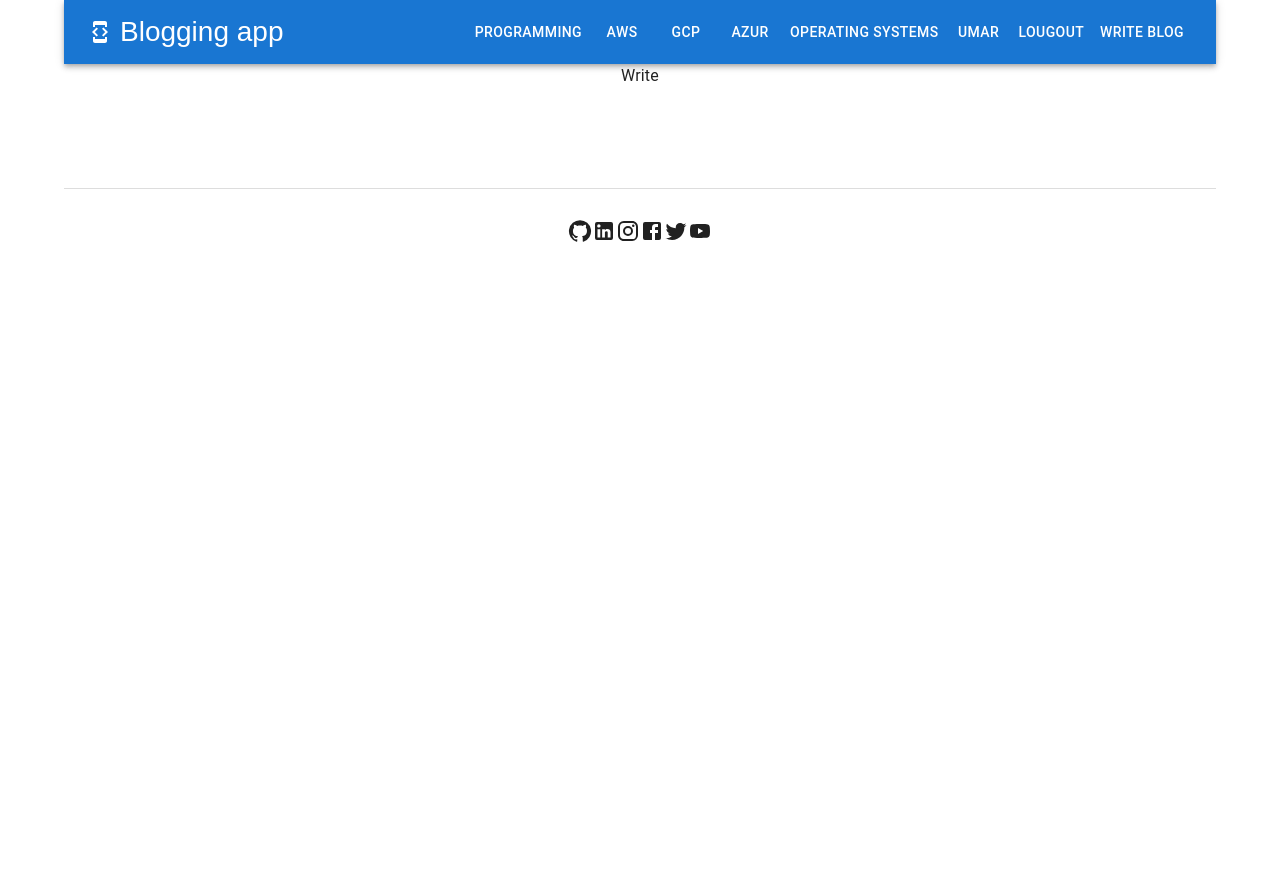
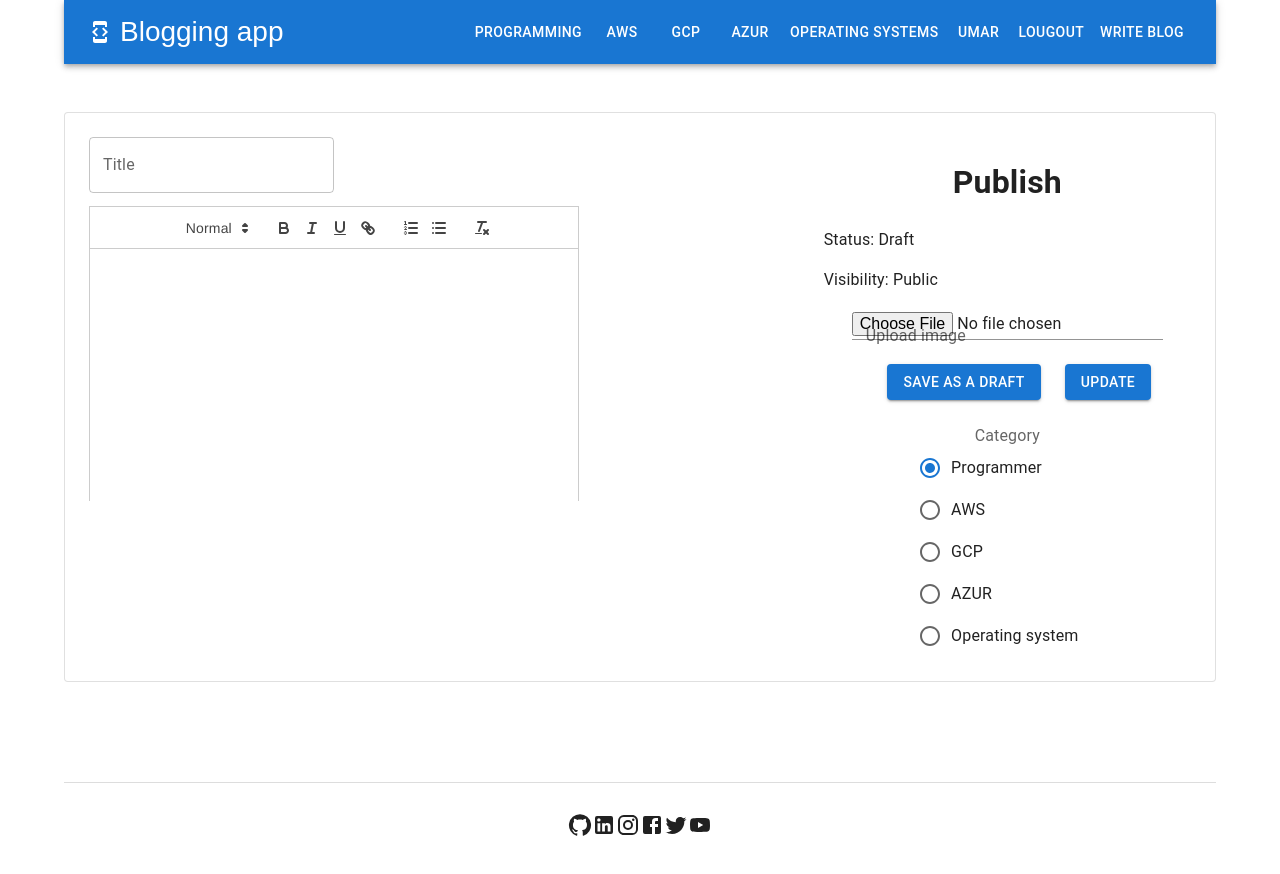
Before and after one commit to uumarabid/BloggingApplicationUmar, a React (Create React App) app in the folder webapp/: page /write in a window 1280 px wide. Before the commit the page ends 800 px from the top, so only its background shows below. Built offline with nearby package versions, Linux system fonts and the light colour scheme.

Commit message:
feat!: Add editor for writting blogs install react-quill,

```diff
--- /dev/null
+++ b/package.json
@@ -0,0 +1,5 @@
+{
+  "dependencies": {
+    "react-quill": "^2.0.0"
+  }
+}
--- a/webapp/src/App.css
+++ b/webapp/src/App.css
@@ -73,3 +73,13 @@ p {
 .manu-img {
   width: 100%;
 }
+
+.quill-title {
+  width: 100%;
+  height: 300px;
+}
+.react-quill {
+  height: 300px;
+  overflow: scroll;
+  padding-top: 5px;
+}
--- a/webapp/src/pages/Home.jsx
+++ b/webapp/src/pages/Home.jsx
@@ -37,7 +37,7 @@ const Home = () => {
   ];
   return (
     <div>
-      <Paper id="maincontent" variant="outlined" sx={{ my: { xs: 3, md: 6 }, p: { xs: 2, md: 3 } }}>
+      {/* <Paper id="maincontent" variant="outlined" sx={{ my: { xs: 3, md: 6 }, p: { xs: 2, md: 3 } }}> */}
       <h1>Welcome programmers</h1>
       {posts.map((post) => (
         <div key={post.id}>
@@ -52,7 +52,7 @@ const Home = () => {
           </Button>
         </div>
       ))}
-      </Paper>
+      {/* </Paper> */}
     </div>
   );
 };
--- a/webapp/src/pages/Write.jsx
+++ b/webapp/src/pages/Write.jsx
@@ -1,7 +1,87 @@
-import React from "react";
+import React, { useState } from "react";
+import {
+  Grid,
+  Paper,
+  FormControl,
+  TextField,
+  InputLabel,
+  Input,
+  Button,
+  FormLabel,
+  RadioGroup,
+  FormControlLabel,
+  Radio,
+} from "@mui/material";
+// https://www.npmjs.com/package/react-quill
+import ReactQuill from "react-quill";
+import "react-quill/dist/quill.snow.css";
 
 const Write = () => {
-  return <div>Write</div>;
+  const [value, setValue] = useState("");
+
+  return (
+    <Paper variant="outlined" sx={{ my: { xs: 3, md: 6 }, p: { xs: 2, md: 3 } }}>
+      <Grid container rowSpacing={2}>
+        <Grid item xs={6} md={8}>
+          <FormControl fullWidth sx={{ mb: 1 }}>
+            <Grid item xs={6} md={4}>
+              <TextField
+                type="text"
+                id="title"
+                name="title"
+                placeholder="Enter tile"
+                label="Title"
+                variant="outlined"
+                // className="quill-title"
+              />
+            </Grid>
+          </FormControl>
+
+          <Grid item xs={6} md={8}>
+            <ReactQuill theme="snow" value={value} onChange={setValue} className={"react-quill"} />
+          </Grid>
+        </Grid>
+
+        <Grid item xs={6} md={4}>
+          <h1>Publish</h1>
+          <Grid item xs={6} md={12}>
+            <p>Status: Draft</p>
+            <p>Visibility: Public</p>
+          </Grid>
+
+          <Grid item xs={6} md={12}>
+            <FormControl>
+              {/* fix this later */}
+              <Input type="file" id="file" name="" />
+              <InputLabel htmlFor="file">Upload image</InputLabel>
+            </FormControl>
+          </Grid>
+
+          <Grid item xs={12}>
+            <Button type="submit" variant="contained" sx={{ m: 3 }}>
+              Save as a draft
+            </Button>
+            <Button type="submit" variant="contained">
+              Update
+            </Button>
+          </Grid>
+
+          {/* <h1>Category</h1> */}
+
+          <FormControl>
+            <FormLabel id="demo-radio-buttons-group-label">Category</FormLabel>
+            <RadioGroup aria-labelledby="demo-radio-buttons-group-label" defaultValue="programmer" name="cat">
+              <FormControlLabel value="programmer" control={<Radio />} label="Programmer" id="programmer" />
+              <FormControlLabel value="AWS" control={<Radio />} label="AWS" id="AWS" />
+              <FormControlLabel value="GCP" control={<Radio />} label="GCP" id="GCP" />
+              <FormControlLabel value="AZUR" control={<Radio />} label="AZUR" id="AZUR" />
+              <FormControlLabel value="opersys" control={<Radio />} label="Operating system" id="opersys" />
+            </RadioGroup>
+          </FormControl>
+        </Grid>
+      </Grid>
+    </Paper>
+  );
 };
 
 export default Write;
```
Lines whose indentation alone changed are shown as unchanged.
